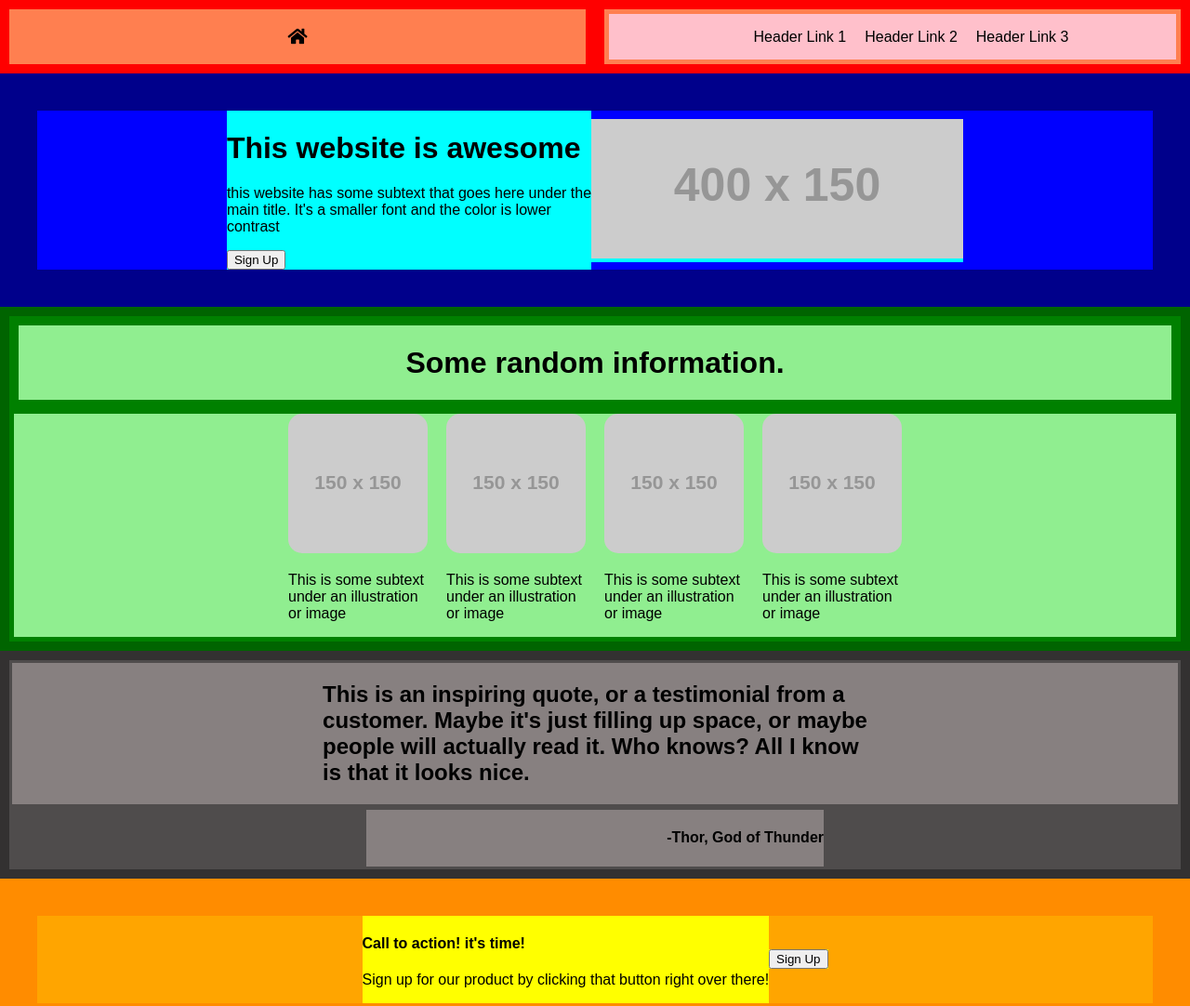
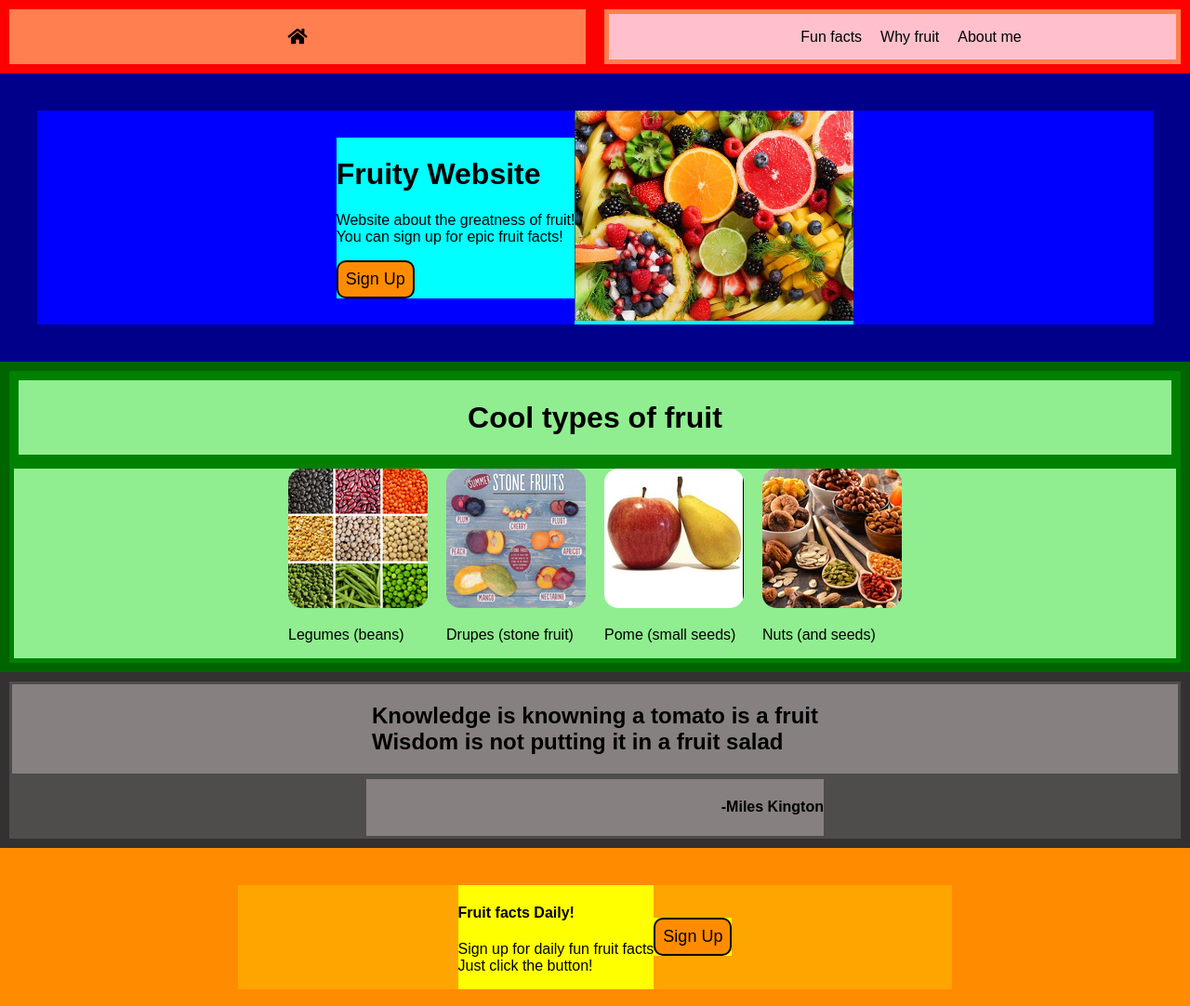
Before and after one commit to kvnok/odin_landing_page, a plain HTML site: page index.html in a window 1280 px wide. Shown: the top 1082 px of the page at 93% size. Drawn offline with Linux system fonts and the light colour scheme; placeholder pictures from the web are drawn by us.

Commit message:
fruit angle

```diff
--- a/index.html
+++ b/index.html
@@ -15,45 +15,45 @@
 			</div>
 			<div class="right">
 				<ul>
-					<li>Header Link 1</li>
-					<li>Header Link 2</li>
-					<li>Header Link 3</li>
+					<li>Fun facts</li>
+					<li>Why fruit</li>
+					<li>About me</li>
 				</ul>
 			</div>
 		</div>
 		<div class="section two">
 			<div class="holder">
 				<div class="left">
-					<h1>This website is awesome</h1>
-					<p>this website has some subtext that goes here under the<br>main title. It's a smaller font and the color is lower<br>contrast</p>
+					<h1>Fruity Website</h1>
+					<p>Website about the greatness of fruit!<br>You can sign up for epic fruit facts!</p>
 					<button>Sign Up</button>
 				</div>
 				<div class="right">
-					<img src="https://via.placeholder.com/400x150" alt="placeholder_400x150">
+					<img src="fruit.jpg" alt="fruit">
 				</div>
 			</div>
 		</div>
 		<div class="section three">
 			<div class="holder">
 				<div class="top">
-					<h1>Some random information.</h1>
+					<h1>Cool types of fruit</h1>
 				</div>
 				<div class="bottom">
 					<div class="frame">
-						<img src="https://via.placeholder.com/150x150" alt="placeholder_150x150">
-						<p>This is some subtext<br>under an illustration<br>or image</p>
+						<img src="legumes.jpg" alt="legumes">
+						<p>Legumes (beans)</p>
 					</div>
 					<div class="frame">
-						<img src="https://via.placeholder.com/150x150" alt="placeholder_150x150">
-						<p>This is some subtext<br>under an illustration<br>or image</p>
+						<img src="drupes.jpg" alt="drupes">
+						<p>Drupes (stone fruit)</p>
 					</div>
 					<div class="frame">
-						<img src="https://via.placeholder.com/150x150" alt="placeholder_150x150">
-						<p>This is some subtext<br>under an illustration<br>or image</p>
+						<img src="pome.jpg" alt="pome">
+						<p>Pome (small seeds)</p>
 					</div>
 					<div class="frame">
-						<img src="https://via.placeholder.com/150x150" alt="placeholder_150x150">
-						<p>This is some subtext<br>under an illustration<br>or image</p>
+						<img src="nuts.jpg" alt="nuts">
+						<p>Nuts (and seeds)</p>
 					</div>
 				</div>
 			</div>
@@ -61,18 +61,18 @@
 		<div class="section four">
 			<div class="holder">
 				<div class="top">
-					<h2>This is an inspiring quote, or a testimonial from a<br>customer. Maybe it's just filling up space, or maybe<br>people will actually read it. Who knows? All I know<br>is that it looks nice.</h2>
+					<h2>Knowledge is knowning a tomato is a fruit<br>Wisdom is not putting it in a fruit salad</h2>
 				</div>
 				<div class="bottom">
-					<h4>-Thor, God of Thunder</h4>
+					<h4>-Miles Kington</h4>
 				</div>
 			</div>
 		</div>
 		<div class="section five">
 			<div class="holder">
 				<div class="left">
-					<h4>Call to action! it's time!</h4>
-					<p>Sign up for our product by clicking that button right over there!</p>
+					<h4>Fruit facts Daily!</h4>
+					<p>Sign up for daily fun fruit facts<br>Just click the button!</p>
 				</div>
 				<div class="right">
 					<button>Sign Up</button>
--- a/style.css
+++ b/style.css
@@ -182,6 +182,8 @@ body {
 	/* justify-content: space-evenly; */
 	justify-content: center;
 	align-items: center;
+	margin-left: 20vw;
+	margin-right: 20vw;
 }
 
 .five .holder .left {
@@ -208,3 +210,22 @@ body {
 	justify-content: center;
 	align-content: center;
 }
+
+button {
+	max-width: fit-content;
+	padding: 8px;
+	font-size: 18px;
+	height: fit-content;
+	background-color: darkorange;
+	border-radius: 10px;
+	border-width: 2px;
+	border-style: solid;
+}
+
+/*
+four different types of fruit:
+	- legumes (beans)
+	- Drupes (stone fruit)
+	- berries
+	- nuts
+*/
```
Also changed, not shown: drupes.jpg (added), fruit.jpg (added), legumes.jpg (added), nuts.jpg (added), pome.jpg (added).
